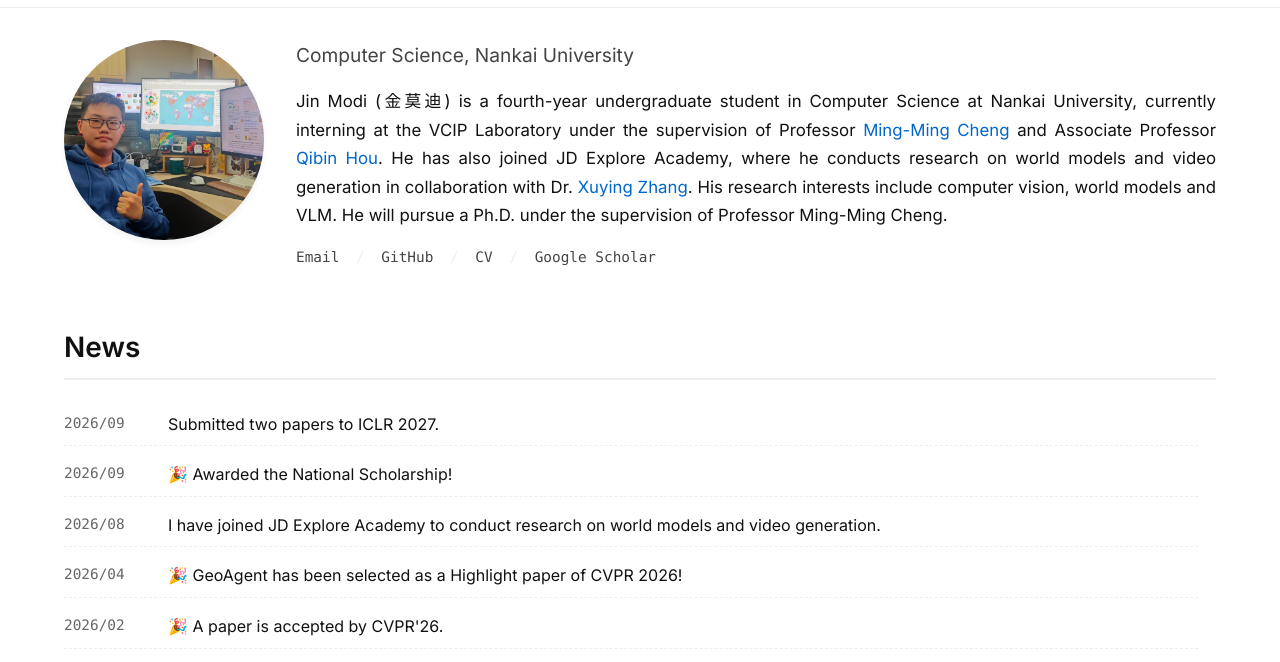
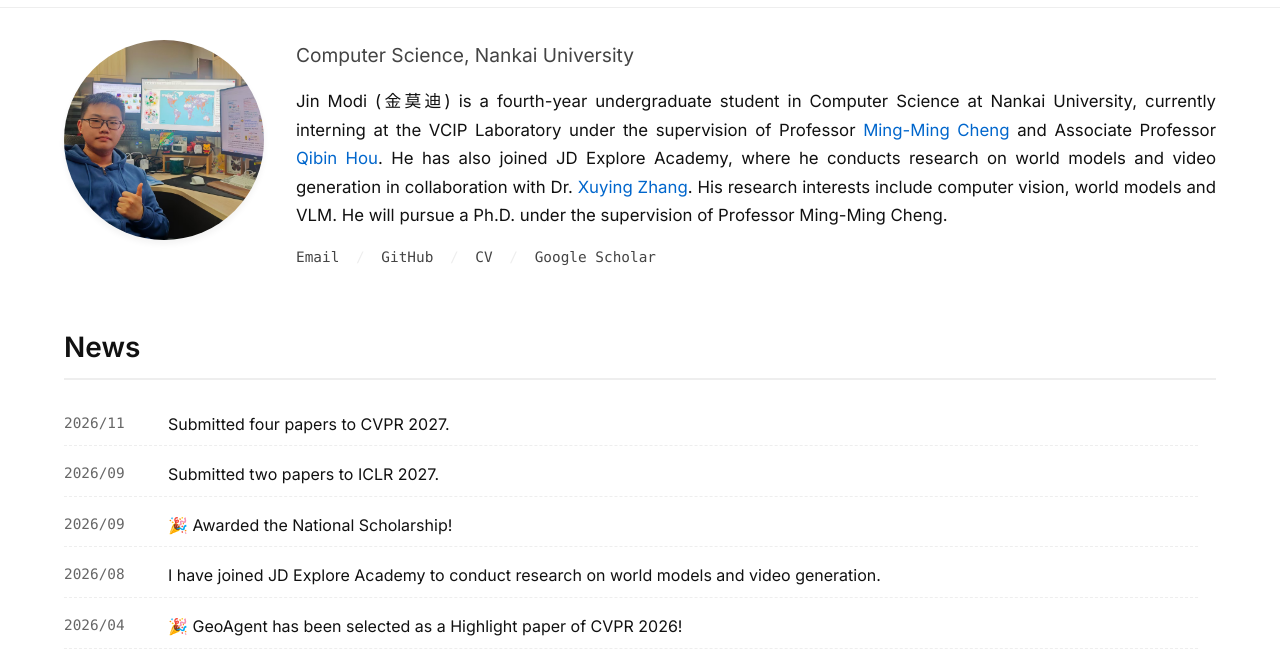
Before and after one commit to ghost233lism/ghost233lism.github.io, a plain HTML site: page index.html in a window 1280 px wide. Shown: the part 79-741 px from the top of the page. Drawn offline with Linux system fonts and the light colour scheme; no server answers.

Commit message:
Add November news about four CVPR 2027 submissions

```diff
--- a/index.html
+++ b/index.html
@@ -143,6 +143,13 @@
             <section class="news">
                 <h2 class="section-title" id="news-title" data-en="News" data-zh="最新动态">最新动态</h2>
                 <ul class="news-list" tabindex="0" aria-labelledby="news-title">
+                    <li class="news-item">
+                        <span class="news-date">2026/11</span>
+                        <span class="news-content" data-en="Submitted four papers to CVPR 2027."
+                              data-zh="向 CVPR 2027 投稿四篇论文。">
+                            向 CVPR 2027 投稿四篇论文。
+                        </span>
+                    </li>
                     <li class="news-item">
                         <span class="news-date">2026/09</span>
                         <span class="news-content" data-en="Submitted two papers to ICLR 2027."
```
